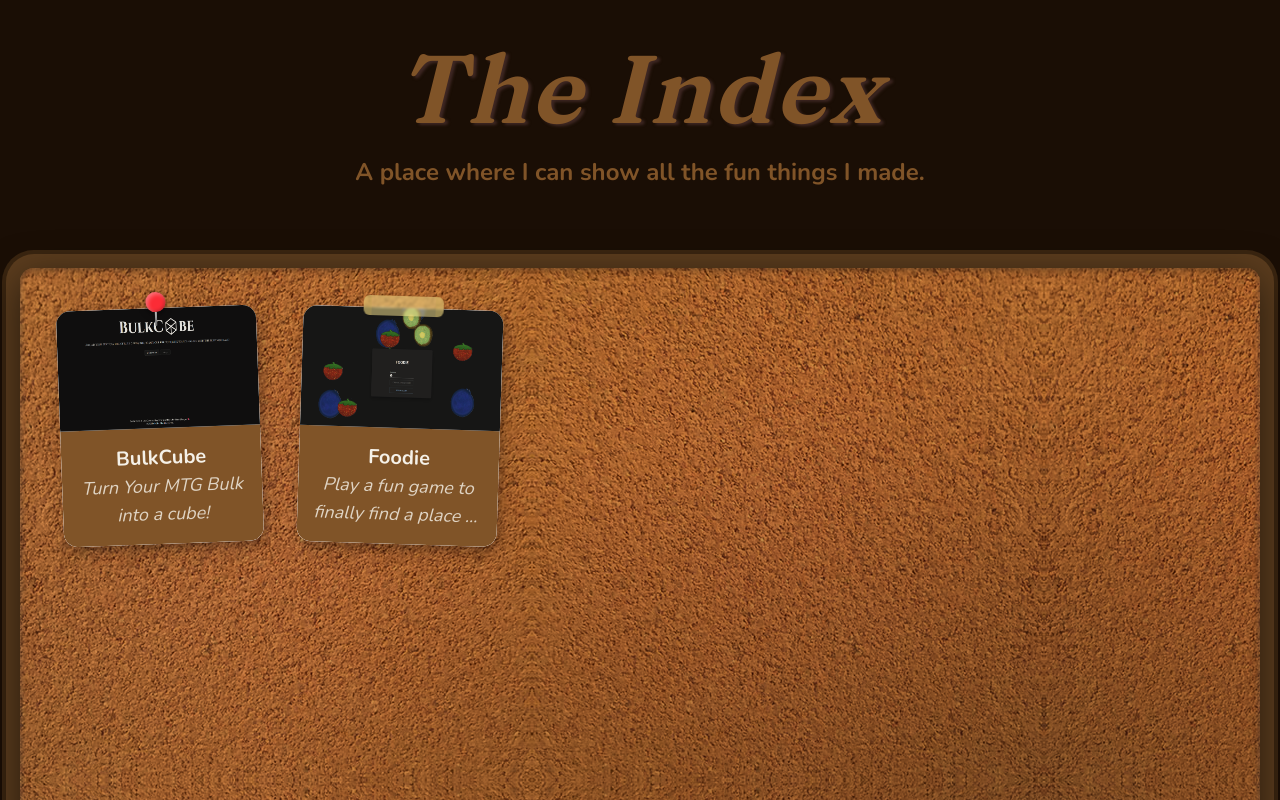
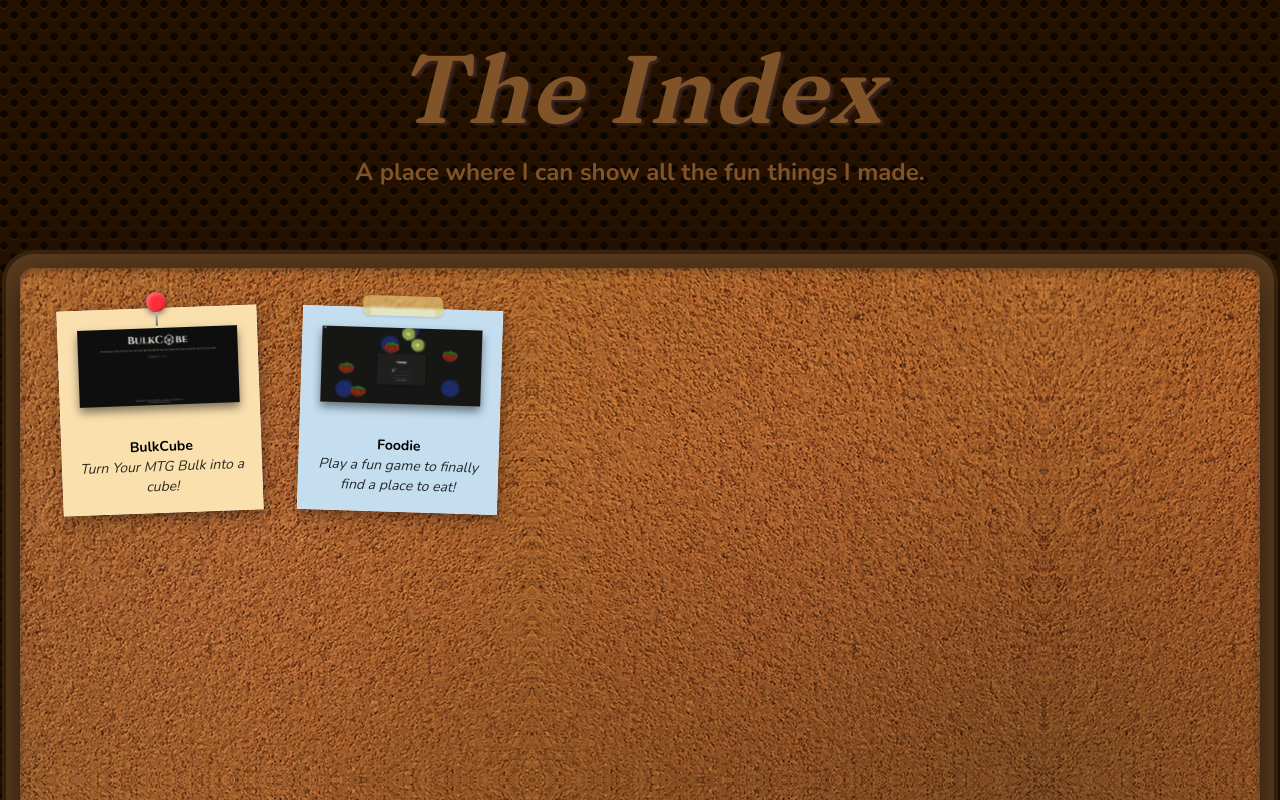
Before and after one commit to DavidASauro/TheIndex, a Next.js app: page / in a window 1280 px wide. Shown: the top 800 px of the page. Built offline with nearby package versions, Linux system fonts and the light colour scheme.

Commit message:
added more styling

```diff
--- a/app/layout.tsx
+++ b/app/layout.tsx
@@ -39,7 +39,14 @@ export default function RootLayout({
   return (
     <html lang="en">
       <body
-        className={`${geistSans.variable} ${geistMono.variable} ${fraunces.variable} ${nunito.variable} flex flex-col antialiased bg-[#1a0e05]`}
+        className={`${geistSans.variable} ${geistMono.variable} ${fraunces.variable} ${nunito.variable} flex flex-col antialiased `}
+        style={{
+          backgroundColor: "#3b1c00",
+          backgroundImage: `url("/bg-texture.png")`,
+          backgroundRepeat: "repeat, repeat",
+          backgroundSize: "auto, auto",
+          backgroundBlendMode: "overlay",
+        }}
       >
         <main className="flex-1">{children}</main>
         <footer className="text-center mb-5 mt-10 font-nunito text-[#805428] italic font-bold">
--- a/components/CardGrid.tsx
+++ b/components/CardGrid.tsx
@@ -33,6 +33,14 @@ const PIN_COLORS: Record<string, Pin> = {
   },
 };
 
+const CARD_COLORS = {
+  pink: "bg-[#F0ADB0]",
+  orange: "bg-[#F5C2AB]",
+  yellow: "bg-[#FAE0AD]",
+  green: "bg-[#C6D7B2]",
+  blue: "bg-[#C4DEF0]",
+};
+
 interface Thing {
   id: number;
   link: string;
@@ -42,6 +50,7 @@ interface Thing {
   rotation: number;
   tape: boolean;
   pin: string;
+  card_color: string;
 }
 
 const myThings: Readonly<Thing[]> = [
@@ -54,6 +63,7 @@ const myThings: Readonly<Thing[]> = [
     rotation: -2.1,
     tape: false,
     pin: "red",
+    card_color: CARD_COLORS.yellow,
   },
   {
     id: 2,
@@ -64,6 +74,7 @@ const myThings: Readonly<Thing[]> = [
     rotation: 1.8,
     tape: true,
     pin: "red",
+    card_color: CARD_COLORS.blue,
   },
 ];
 
@@ -135,7 +146,7 @@ const CardGrid = () => {
             className="block"
           >
             <Card
-              className="relative p-0 gap-0 border-0 overflow-hidden shadow-md shadow-[#7A5C3E] flex flex-col h-full "
+              className="relative p-0 gap-0 border-0 overflow-hidden shadow-md shadow-[#7A5C3E] flex flex-col h-full rounded-none"
               style={{
                 boxShadow:
                   hoveredId === thing.id
@@ -143,23 +154,29 @@ const CardGrid = () => {
                     : "2px 4px 10px rgba(0,0,0,0.25), 4px 8px 24px rgba(0,0,0,0.18)",
               }}
             >
-              <CardHeader className="p-0 relative w-full h-30">
+              <CardHeader
+                className={`p-5 w-full h-full flex flex-col items-center ${thing.card_color} rounded-none`}
+              >
                 <Image
                   src={thing.img}
                   alt={thing.link + " preview"}
-                  fill
+                  width={200}
+                  height={200}
                   className="object-fill"
                   style={{
-                    filter: "sepia(0.12) contrast(0.95) brightness(0.9)",
+                    filter:
+                      "drop-shadow(0 5px 5px rgba(0,0,0,0.5)) sepia(0.12) contrast(0.95) brightness(0.9)",
                   }}
                 />
               </CardHeader>
-              <CardFooter className="flex justify-center items-center bg-[#805428] flex-1 p-4 border-0">
+              <CardFooter
+                className={`flex justify-center items-center ${thing.card_color} flex-1 p-4 border-0 -mt-1 rounded-none`}
+              >
                 <div className="flex flex-col items-center text-center">
-                  <h3 className="text-[#F5F1E8] text-xl font-nunito font-bold">
+                  <h3 className="text-[#000000] font-nunito font-bold">
                     {thing.title}
                   </h3>
-                  <p className="text-lg text-[#f5f1e8d0] line-clamp-2 font-nunito italic">
+                  <p className=" text-[#000000d0] line-clamp-2 font-nunito italic">
                     {thing.description}
                   </p>
                 </div>
```
Also changed, not shown: public/bg-texture.png (added).
